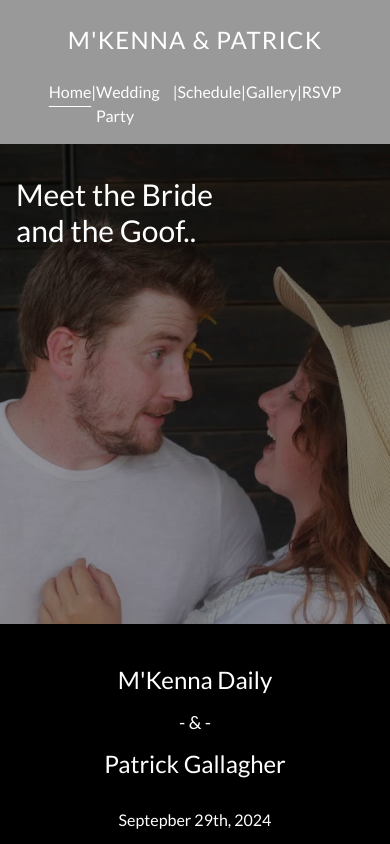
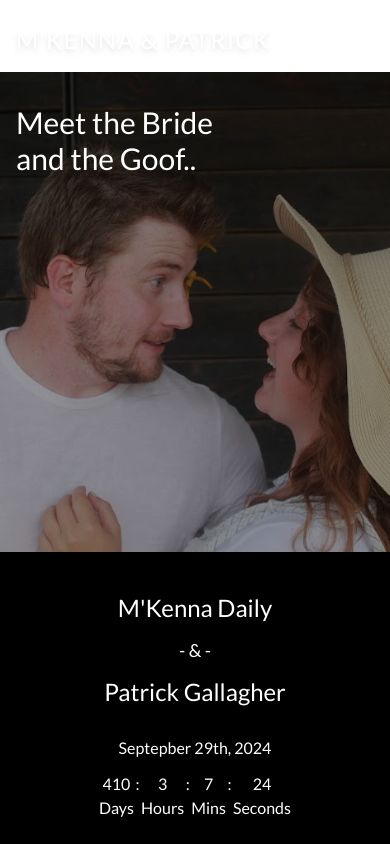
Before and after one commit to gallagherpat/website, a Next.js app: page / in a window 390 px wide. Shown: the top 844 px of the page. Built offline with nearby package versions, Linux system fonts and the light colour scheme.

Commit message:
added hamburger menu

```diff
--- /dev/null
+++ b/app/components/hamburger.tsx
@@ -0,0 +1,25 @@
+"use client"
+import React from "react";
+import { usePathname } from "next/navigation"
+
+export default function Hamburger() {
+    let path = usePathname();
+
+    function currentPage(href: string) {
+        // console.log(path)
+        if(href == path){
+          return "underline underline-offset-8"
+        }else{
+          return "hover:underline underline-offset-8"
+        }
+      }
+    return (
+        <main className="absolute inset-x-0 top-0 flex flex-col justify-center text-center z-40 gap-4 bg-white mx-12 rounded-lg py-4">
+        <a className={currentPage("/")} href="/">Home</a>
+        <a className={currentPage("/party")} href="/party">Wedding Party</a>
+        <a className={currentPage("/schedule")} href="/schedule">Schedule</a>
+        <a className={currentPage("/gallery")} href="/gallery">Gallery</a>
+        <a className={currentPage("/rsvp")} href="/rsvp">RSVP</a>
+        </main>
+    )
+}
--- a/app/layout.tsx
+++ b/app/layout.tsx
@@ -1,8 +1,12 @@
+"use client"
 import "./globals.css"
 import type { Metadata } from "next"
 import { Inter } from "next/font/google"
 import { Lato } from "next/font/google"
 import Nav from "./components/nav"
+import Hamburger from "./components/hamburger"
+import React from "react"
+import { useState } from "react"
 
 const lato = Lato({
   weight: "400",
@@ -24,6 +28,7 @@ export default function RootLayout({
 })
 {
 
+  const [nav, setNav] = useState(false);
 
 
   return (
@@ -33,10 +38,19 @@ export default function RootLayout({
       <script type="text/javascript" src="https://cdn.addevent.com/libs/atc/1.6.1/atc.min.js" async defer></script>
     </head>
       <body className={lato.className + " min-h-screen scroll-smooth"}>
-      <h1 className="w-full tracking-wider text-2xl bg-white bg-opacity-60 mx-auto text-center pt-6">M'KENNA & PATRICK</h1>
-        <nav className="sticky top-0 w-full mx-auto z-30 bg-white bg-opacity-60 backdrop-blur-lg pb-4">
-          <br />
-           <Nav/>
+      {/* <h1 className="w-full tracking-wider text-2xl bg-white sm:bg-opacity-60 mx-auto text-center pt-6 pb-4 sm:pb-0 drop-shadow-md">M'KENNA & PATRICK</h1> */}
+        <nav className="sticky top-0 w-full mx-auto z-60 sm:bg-white sm:bg-opacity-60 sm:backdrop-blur-lg sm:pb-4">
+            <header className="flex w-full bg-white px-4">
+              <h1 className="grow tracking-wider text-2xl pt-6 pb-4   drop-shadow-md">M'KENNA & PATRICK</h1>
+              <button onClick={() => {setNav(!nav)}}>HAM</button>
+            </header>
+          <br className="hidden sm:block" />
+           <div className="hidden sm:flex">
+            <Nav/>
+            </div>
+           <div style={{display: nav ? "block": "none"}} className="relative sm:hidden drop-shadow-md mt-4">
+            <Hamburger />
+            </div>
           </nav>
         {children}
         </body>
--- a/app/page.tsx
+++ b/app/page.tsx
@@ -17,10 +17,10 @@ export default function Home() {
   }
 
   return (
-    <main>
+    <main className="flex min-h-screen mb-96 flex-col items-center justify-between">
       <div className="flex min-h-screen mb-96 flex-col items-center justify-between">
-      <div className='relative w-full h-[480px] md:h-[560px]'>
-      <span className='absolute text-white z-10 pt-8 ml-4 text-3xl'>
+      <div className='relative w-full h-[480px] md:h-[560px] -z-30'>
+      <span className='absolute text-white pt-8 ml-4 text-3xl z-10'>
         Meet the Bride
       <br/>
         and the Goof..
```
